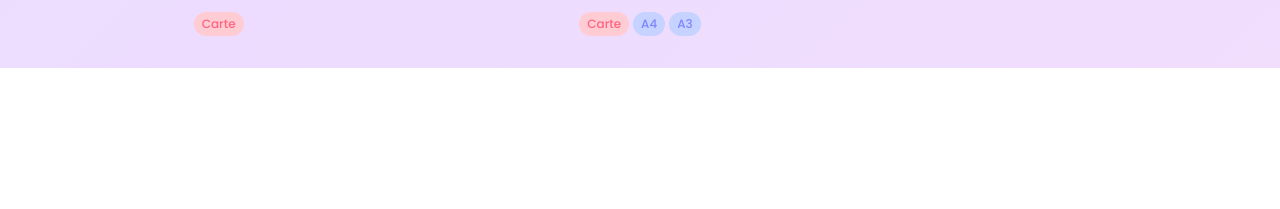
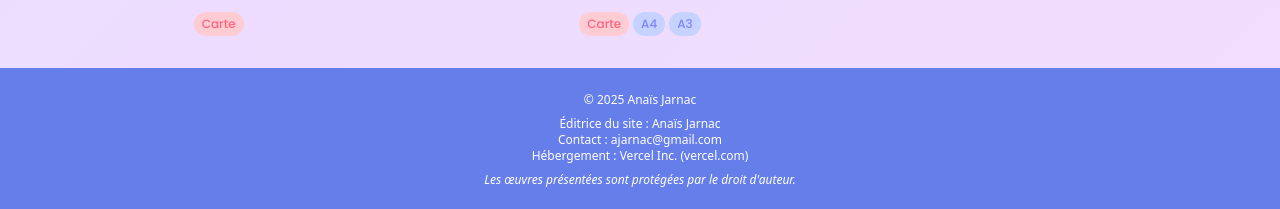
Before and after one commit to anaisjarnac/artwork, a Next.js app: page / in a window 1280 px wide. Shown: the part 2937-3146 px from the top of the page. Before the commit the page ends 3005 px from the top, so only its background shows below. Built offline with nearby package versions, Linux system fonts and the light colour scheme.

Commit message:
copyright

```diff
--- a/app/layout.tsx
+++ b/app/layout.tsx
@@ -22,12 +22,48 @@ export default function RootLayout({
 
   return (
     <html lang="fr">
-      <body>
+      <body className="flex flex-col min-h-screen">
         <SplashScreen />
         <CartProvider>
           <CartDrawer />
-          {children}
+
+          {/* Main content grows to push footer to the bottom */}
+          <main className="flex-1">{children}</main>
+
           <Analytics />
+
+          {/* Footer is transparent so the page background shows through */}
+          <footer
+            className="w-full py-6 px-4 text-center text-xs text-white"
+            style={{ backgroundColor: "#667eea" }}
+          >
+            <p className="mb-2">© 2025 Anaïs Jarnac</p>
+            <p className="mb-1">
+              Éditrice du site : Anaïs Jarnac
+              <br />
+              Contact :{" "}
+              <a
+                href="mailto:ajarnac@gmail.com"
+                className="hover:text-gray-900 transition-colors"
+              >
+                ajarnac@gmail.com
+              </a>
+              <br />
+              Hébergement : Vercel Inc. (
+              <a
+                href="https://vercel.com"
+                target="_blank"
+                rel="noopener noreferrer"
+                className="hover:text-gray-900 transition-colors"
+              >
+                vercel.com
+              </a>
+              )
+            </p>
+            <p className="mt-2 italic">
+              Les œuvres présentées sont protégées par le droit d&apos;auteur.
+            </p>
+          </footer>
         </CartProvider>
       </body>
     </html>
```
